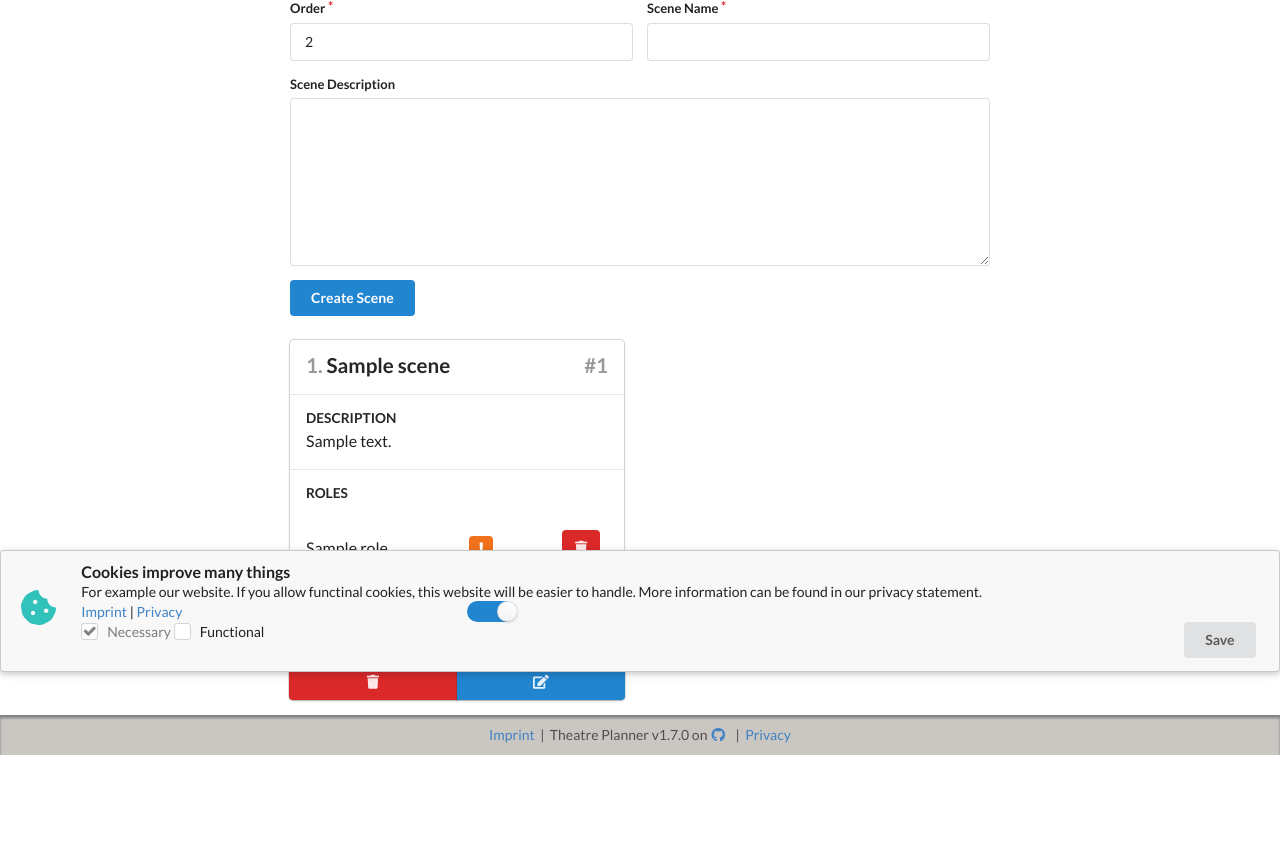
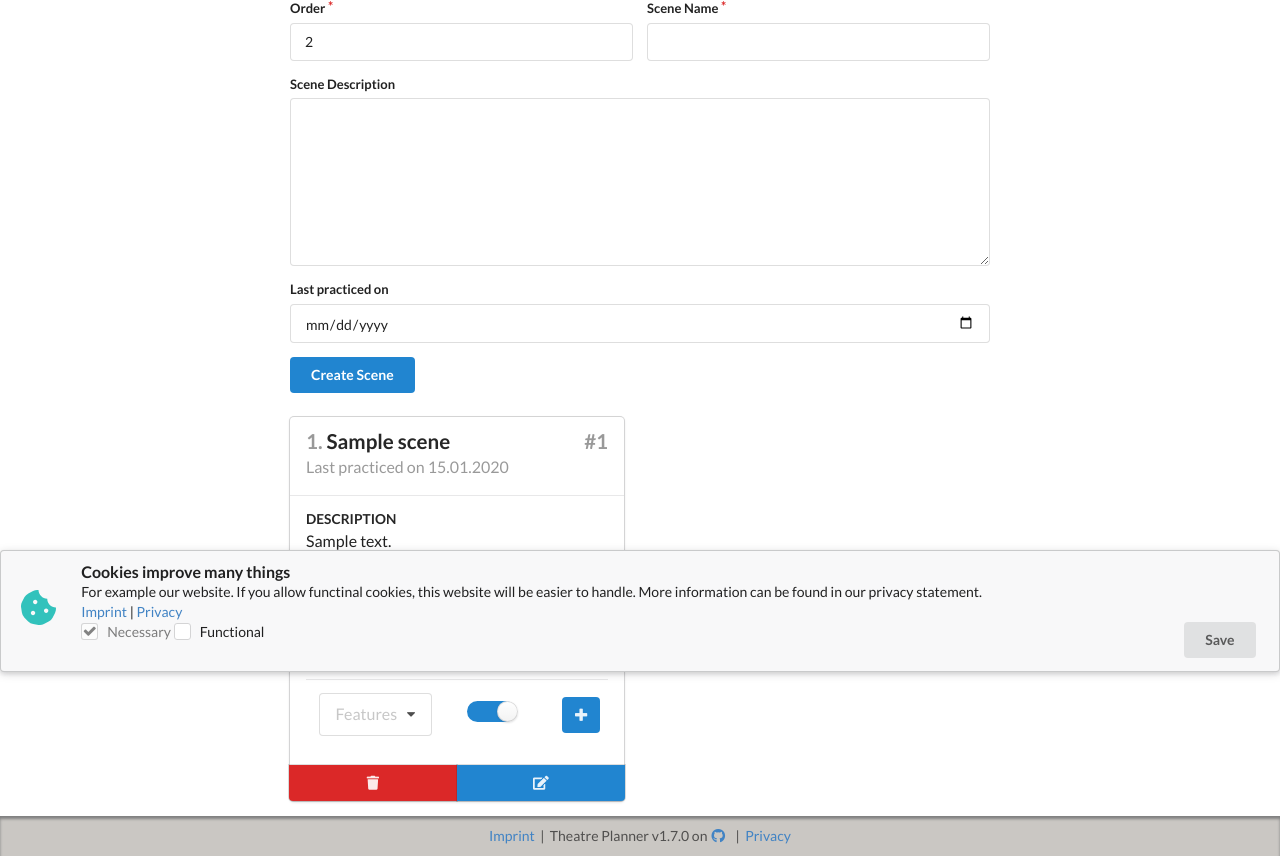
Before and after one commit to m4lt3/theatre_planner, a PHP site: page /pages/admin/scenes.php in a window 1280 px wide. Shown: the part 128-984 px from the top of the page. Before the commit the page ends 883 px from the top, so only its background shows below. Run offline with PHP 8.4, Linux system fonts and the light colour scheme; the visitor is signed in with stand-in values (Sample User, id 1); tables that the repository leaves empty hold one stand-in row (values such as "Sample post").

Commit message:
Implement "last practiced" field. Closes #16

```diff
--- a/pages/admin/scenes.php
+++ b/pages/admin/scenes.php
@@ -24,7 +24,7 @@
      }
    }
    // Add a new scene
-   $db->update("INSERT INTO SCENES VALUES (NULL, ?, ?, ?)", "ssi", array($_POST["sceneName"], $_POST["sceneDescription"], $_POST["order"]));
+   $db->update("INSERT INTO SCENES VALUES (NULL, ?, ?, ?, ?)", "ssis", array($_POST["sceneName"], $_POST["sceneDescription"], $_POST["order"], $_POST["lastPracticed"]));
  } elseif (isset($_POST["rm_scene"])){
    // Delete a scene
    if(!$db->update("DELETE FROM SCENES WHERE SceneID=?", "i", array($_POST["rm_scene"]))){
@@ -74,7 +74,7 @@
        }
      }
    }
-   $db->update("UPDATE SCENES SET Name=?, Description=?, Sequence=? WHERE SceneID=?", "ssii", array($_POST["sceneName"],$_POST["sceneDescription"],$_POST["order"],$_POST["SceneID"]));
+   $db->update("UPDATE SCENES SET Name=?, Description=?, Sequence=?, Last_practiced=? WHERE SceneID=?", "ssisi", array($_POST["sceneName"],$_POST["sceneDescription"],$_POST["order"],$_POST["lastPracticed"],$_POST["SceneID"]));
  }
 ?>
 <!DOCTYPE html>
@@ -103,6 +103,10 @@
           <label for="sceneDescription"><?php echo $lang->scene_description ?></label>
           <textarea name="sceneDescription" rows="8" cols="64" maxlength="512"><?php if(isset($_POST["edit_scene"])){ echo $edit_scene["Description"];} ?></textarea>
         </div>
+        <div class="field">
+          <label><?php echo $lang->last_practiced ?></label>
+          <input type="date" name="lastPracticed" value="<?php if(isset($_POST["edit_scene"])){ echo $edit_scene["Last_practiced"];}?>">
+        </div>
         <?php if(isset($_POST["edit_scene"])){echo '<input type="hidden" name="SceneID" value="'.$edit_scene["SceneID"].'">';}?>
         <input class="ui primary button" type="submit" name="<?php if(isset($_POST["edit_scene"])){echo "submitEdit";}else{echo "addScene";} ?>" value="<?php if(isset($_POST["edit_scene"])){echo $lang->save;}else{echo $lang->create_scene;} ?>">
       </form>
@@ -122,7 +126,7 @@
                 if($currentScene["SceneID"] != -1){
                   // Print card before overwriting with new scene
                   $FreeRoles = $db->prepareQuery("SELECT RoleID, Name FROM ROLES WHERE RoleID NOT IN (SELECT ROLES.RoleID FROM ROLES, FEATURES WHERE ROLES.RoleID = FEATURES.RoleID AND FEATURES.SceneID = ?)", "i", array($currentScene["SceneID"]));
-                  echo createSceneCard($currentScene["SceneID"], $currentScene["Sequence"] ,$currentScene["Name"], $currentScene["Description"], $currentScene["Role"], $currentScene["FeatureID"], $currentScene["Mandatory"], $FreeRoles);
+                  echo createSceneCard($currentScene["SceneID"], $currentScene["Sequence"] ,$currentScene["Name"], $currentScene["Description"], $currentScene["Role"], $currentScene["FeatureID"], $currentScene["Mandatory"], $FreeRoles, $currentScene["Last_practiced"]);
                 }
                 // Overwrite with new values
                 $currentScene = $scene;
@@ -138,7 +142,7 @@
             }
             // Print the last card since it didn't ge triggered
             $FreeRoles = $db->prepareQuery("SELECT RoleID, Name FROM ROLES WHERE RoleID NOT IN (SELECT ROLES.RoleID FROM ROLES, FEATURES WHERE ROLES.RoleID = FEATURES.RoleID AND FEATURES.SceneID = ?)", "i", array($currentScene["SceneID"]));
-            echo createSceneCard($currentScene["SceneID"], $currentScene["Sequence"], $currentScene["Name"], $currentScene["Description"], $currentScene["Role"], $currentScene["FeatureID"], $currentScene["Mandatory"], $FreeRoles);
+            echo createSceneCard($currentScene["SceneID"], $currentScene["Sequence"], $currentScene["Name"], $currentScene["Description"], $currentScene["Role"], $currentScene["FeatureID"], $currentScene["Mandatory"], $FreeRoles, $currentScene["Last_practiced"]);
           }
         ?>
       </div>
--- a/php/translations/de.php
+++ b/php/translations/de.php
@@ -161,5 +161,7 @@ return (object) array(
   "already_added" => "Bereits hinzugefügt",
   "config_poll_entries" => "Schauspieler dürfen alle Umfrageergebnisse sehen",
   "allow_informal" => "Erlaube Admins deine Terminzusagen zu verändern",
+  "last_practiced" => "Zuletzt geprobt am",
+  "never"=>"nie",
 );
 ?>
--- a/php/translations/en.php
+++ b/php/translations/en.php
@@ -161,5 +161,7 @@ return (object) array(
   "already_added" => "Already added",
   "config_poll_entries" => "Allow actors to see all poll submissions",
   "allow_informal" => "Allow admins to change your attendance status for you",
+  "last_practiced" => "Last practiced on",
+  "never"=>"never",
 );
 ?>
--- a/php/ui/admin/createSceneCard.php
+++ b/php/ui/admin/createSceneCard.php
@@ -10,15 +10,18 @@
 * @param array $Features Array of Primary keys of role-scene relationships in the same orrder as roles
 * @param array $Mandatory Array of booleans wheter the role is mandatory for the scene or not - in the same order as roles
 * @param array $FreeRoles Array of Role ID and Name of Roles that have not yet been assigned to the scene
+* @param string $lastPracticed date string when the scene was last practiced
 *
 * @return string Card template
 */
-function createSceneCard($SceneID, $order, $Name, $Description, $Roles, $Features, $Mandatory, $FreeRoles){
+function createSceneCard($SceneID, $order, $Name, $Description, $Roles, $Features, $Mandatory, $FreeRoles, $lastPracticed){
   global $lang;
 
   $role_rows = createRoleRows($Roles, $Mandatory, $Features);
 
   $role_dialogue = createRoleDialogue($FreeRoles, $SceneID);
+
+  $lastFormatted = empty($lastPracticed)?$lang->never:date_format(date_create($lastPracticed), "d.m.Y");
 
 $button =<<<EOT
 <div class="ui buttons">
@@ -40,6 +43,7 @@ $card =<<<EOT
       <span class="meta">$order.</span> $Name
       <div class="right floated meta">#$SceneID</div>
     </div>
+    <div class="meta">{$lang->last_practiced} $lastFormatted</div>
   </div>
   <div class="content">
     <div class="ui sub header">{$lang->description}</div>
--- a/php/utils/create_db.sql
+++ b/php/utils/create_db.sql
@@ -31,6 +31,7 @@ CREATE TABLE SCENES(
   Name VARCHAR(32) NOT NULL,
   Description VARCHAR(512),
   Sequence INT UNIQUE NOT NULL,
+  Last_practiced DATE,
   PRIMARY KEY (SceneID)
 );
 
```
